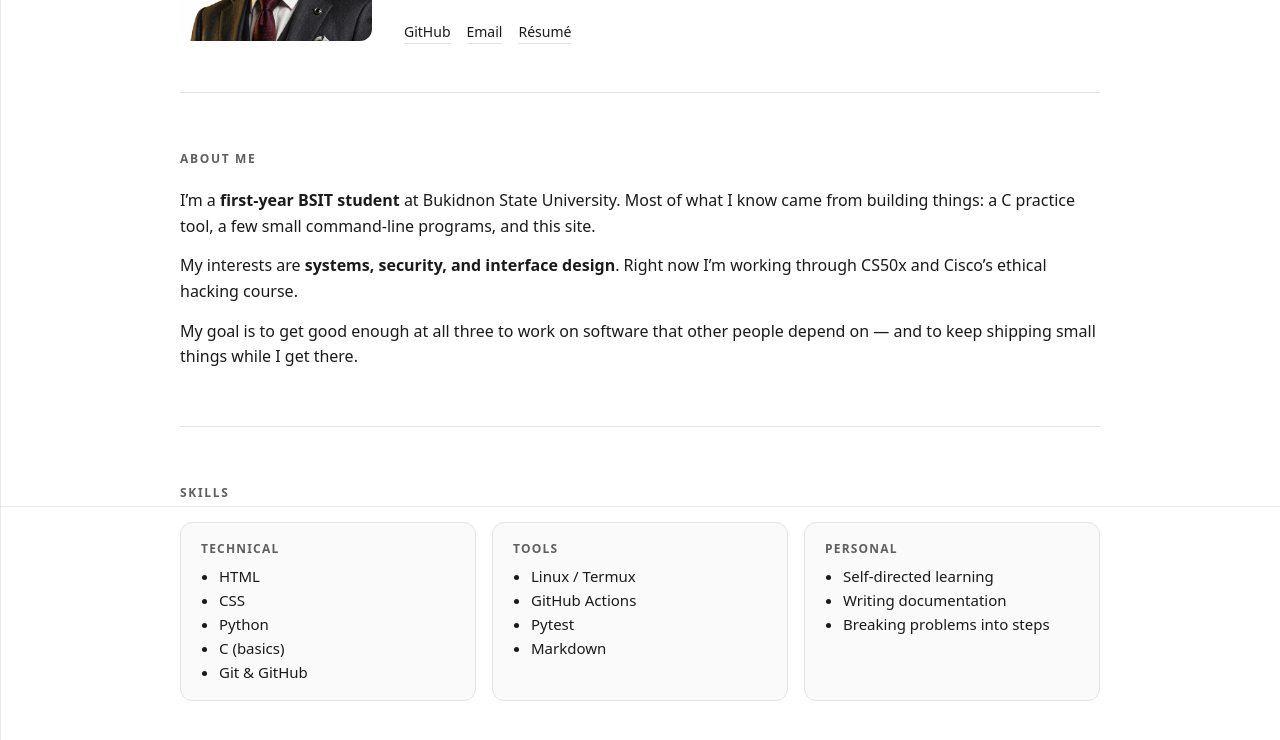
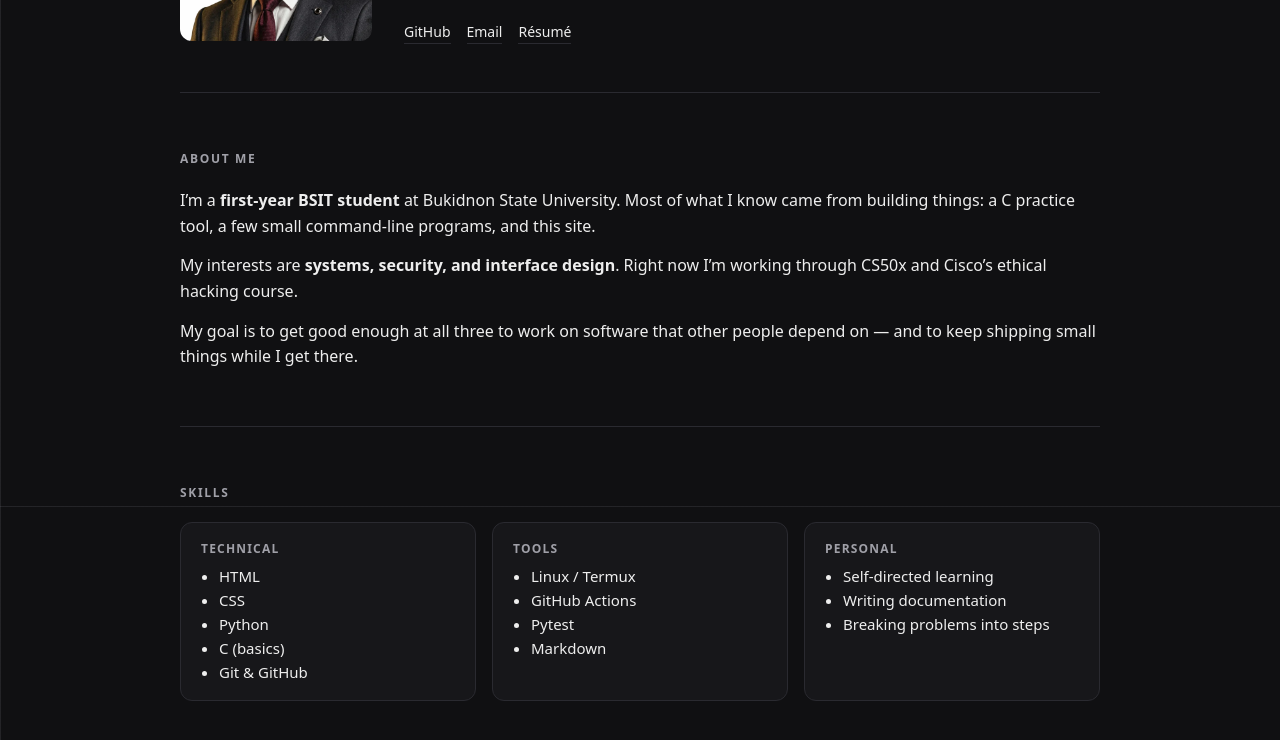
Before and after one commit to DeltaRhoSygnis/web_portfolio, a plain HTML site: page index.html in a window 1280 px wide. Shown: the part 294-1034 px from the top of the page. Drawn offline with Linux system fonts and the light colour scheme.

Commit message:
Update style.css

```diff
--- a/style.css
+++ b/style.css
@@ -1,26 +1,7 @@
 /* 01. CSS VARIABLES*/
 
 :root {
-  --bg: #ffffff;
-  --card: #fafafa;
-
-  --text: #1a1a1a;
-  --muted: #5f5f5f;
-
-  --line: #e4e4e7;
-  --grid: rgba(128, 128, 128, 0.16);
-
-  --radius: 12px;
-
-  --container: 960px;
-  --grid-size: 32px;
-}
-
-/* Dark mode */
-
-@media (prefers-color-scheme: dark) {
-  :root {
-    --bg: #101012;
+  --bg: #101012;
     --card: #17171a;
 
     --text: #eeeeee;
@@ -28,7 +9,11 @@
 
     --line: #2a2a30;
     --grid: rgba(180, 180, 190, 0.12);
-  }
+
+  --radius: 12px;
+
+  --container: 960px;
+  --grid-size: 32px;
 }
 
 
```
